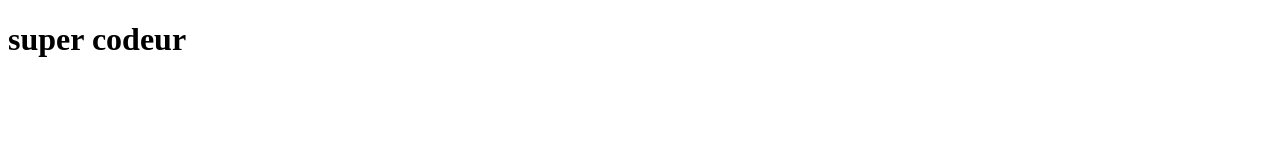
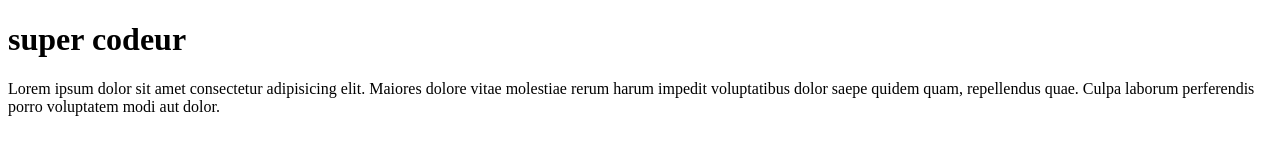
Before and after one commit to ChrisJustice600/demogit, a plain HTML site: page index.html in a window 1280 px wide. Drawn offline with Linux system fonts and the light colour scheme.

Commit message:
add paragraph

```diff
--- a/index.html
+++ b/index.html
@@ -9,6 +9,7 @@
 </head>
 <body>
     <h1>super codeur</h1>
+    <p>Lorem ipsum dolor sit amet consectetur adipisicing elit. Maiores dolore vitae molestiae rerum harum impedit voluptatibus dolor saepe quidem quam, repellendus quae. Culpa laborum perferendis porro voluptatem modi aut dolor.</p>
 
 </body>
 </html>
```
